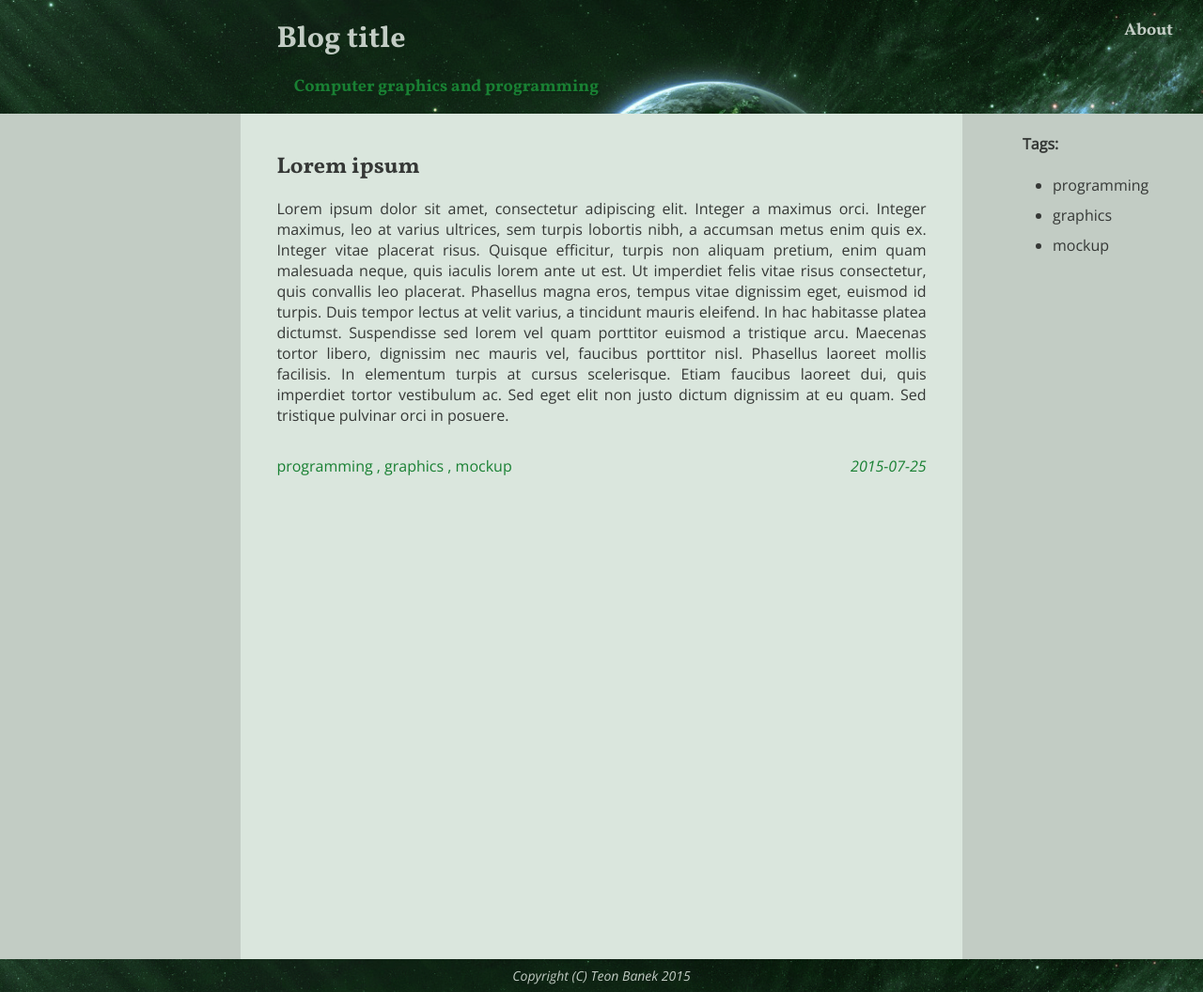
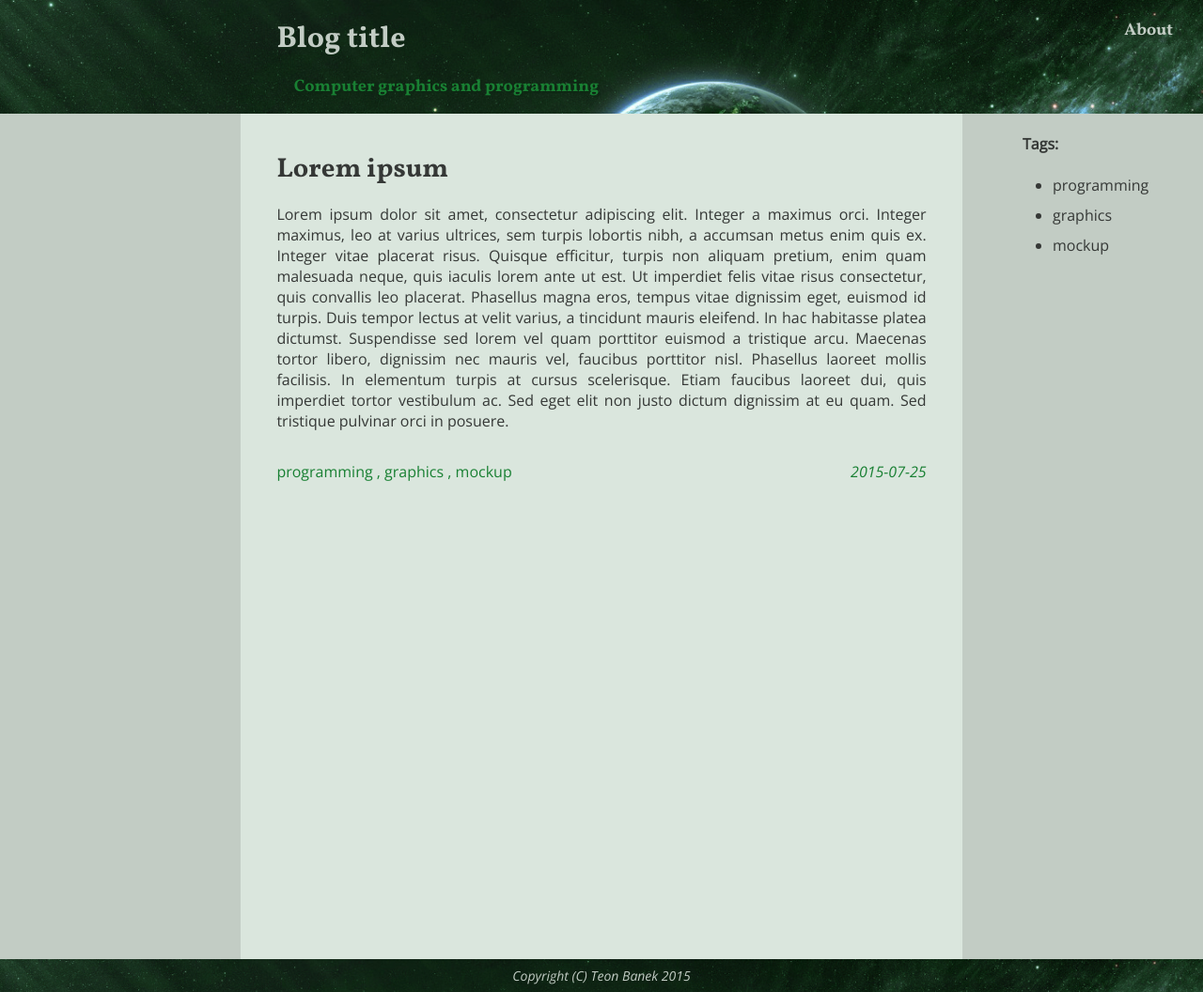
Before and after one commit to Th30n/Th30n.github.io, a Jekyll site: the page built from index.html, in a window 1280 px wide. Shown: the whole page at 94% size. Built offline with Jekyll 4.4.1, drawn with Linux system fonts in a browser that asks for light colours; Markdown is read by kramdown in place of the engine named in the settings.

Commit message:
Set style on headers for post content

```diff
--- a/css/style.css
+++ b/css/style.css
@@ -130,6 +130,25 @@
   padding: 40px 5%;
 }
 
+.post-tags {
+  float: left;
+}
+
+.post-date {
+  float: right;
+  font-style: italic;
+}
+
+.post-title {
+  font-family: 'Vollkorn', serif;
+  font-size: 1.8em;
+}
+
+.post-title a:hover {
+  text-decoration: none;
+}
+
+/* Post text related */
 .post-text {
   text-align: justify;
   clear: both;
@@ -143,13 +162,15 @@
   color: #195680;
 }
 
-.post-tags {
-  float: left;
+.post-text h1 {
+  font-family: 'Vollkorn', serif;
+  font-size: 1.5em;
 }
 
-.post-date {
-  float: right;
-  font-style: italic;
+.post-text h2 {
+  font-family: 'Vollkorn', serif;
+  font-size: 1.2em;
+  padding: 0;
 }
 
 /* Used in tags page */
@@ -158,15 +179,6 @@
   margin-left: 1em;
   float: left;
   font-size: 18px;
-}
-
-.post-title {
-  font-family: 'Vollkorn', serif;
-  font-size: 1.5em;
-}
-
-.post-title a:hover {
-  text-decoration: none;
 }
 
 /* Tag list area */
```
